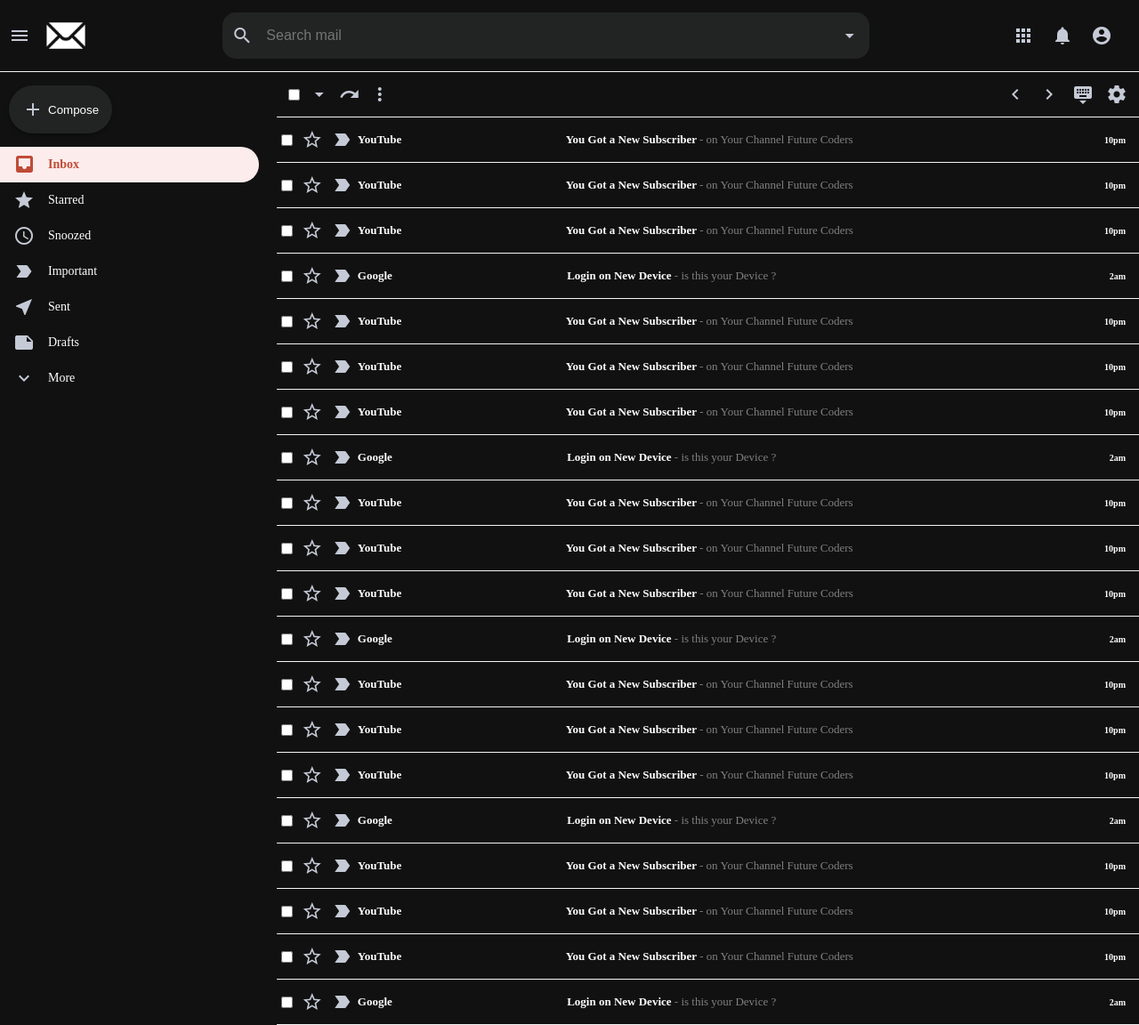
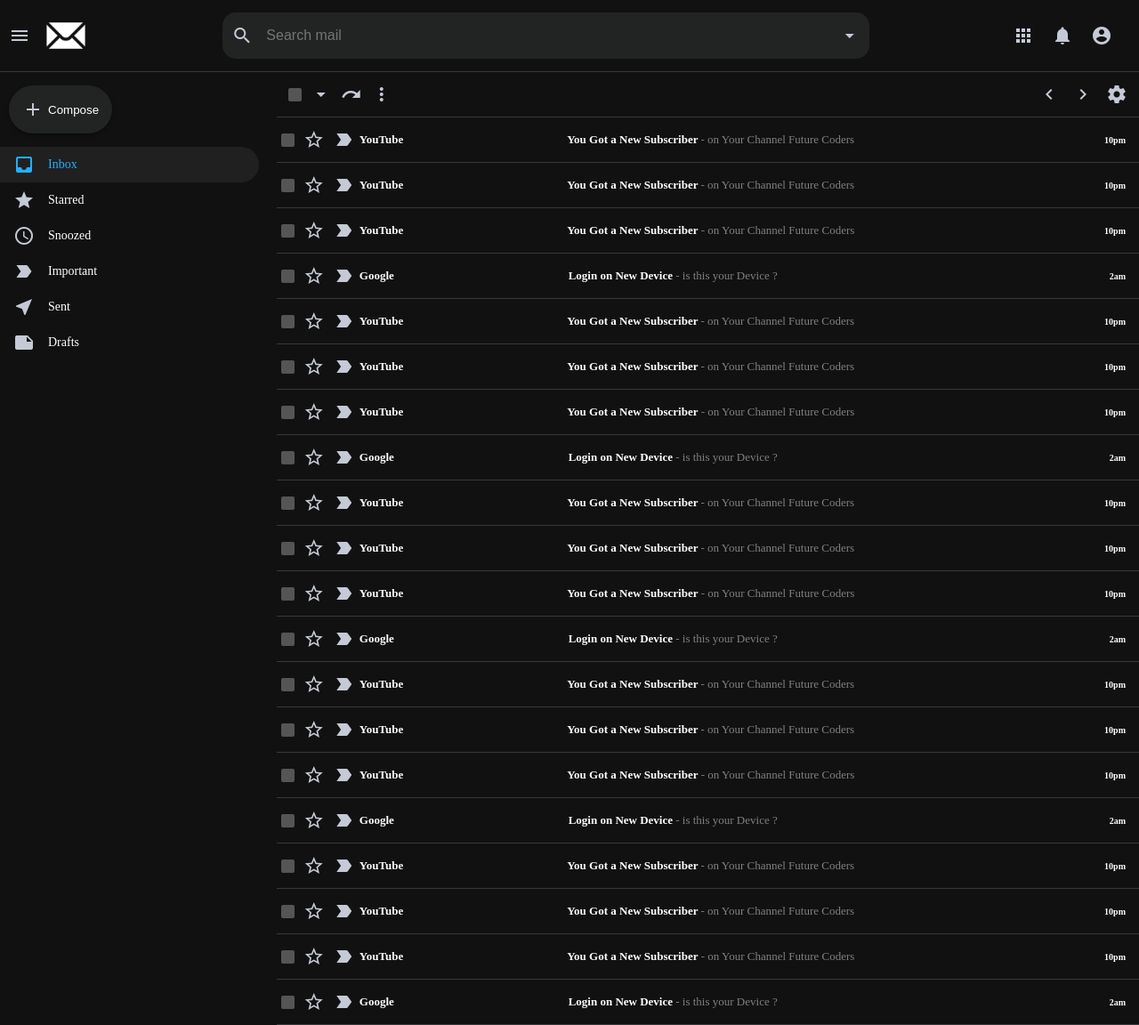
Before and after one commit to h471x/php_mail, a PHP site: page /index.html in a window 1280 px wide. Shown: the whole page at 89% size. Run offline with PHP 8.4, Linux system fonts and the light colour scheme.

Commit message:
Dark Mode Improved

```diff
--- a/assets/css/style.css
+++ b/assets/css/style.css
@@ -25,7 +25,7 @@
   display: flex;
   align-items: center;
   justify-content: space-between;
-  border-bottom: 1px solid whitesmoke;
+  border-bottom: 1px solid #373a3a;
   color: white;
   background-color: #111111;
 }
@@ -132,9 +132,9 @@
 .sidebarOption__active,
 .sidebarOption__active h3,
 .sidebarOption__active .material-icons {
-  background-color: #fcecec;
-  color: #c04b37;
-  font-weight: 800;
+  background-color: #202020;
+  color: #22afff;
+  /* font-weight: 800; */
 }
 
 .sidebar__footer {
@@ -165,12 +165,103 @@
   background-color: #111111;
 }
 
+::-webkit-scrollbar {
+  width: 10px; /* Set the width of the scrollbar */
+}
+
+/* Track */
+::-webkit-scrollbar-track {
+  background: #333; /* Set the color of the scrollbar track */
+}
+
+/* Handle */
+::-webkit-scrollbar-thumb {
+  background: #555; /* Set the color of the scrollbar handle */
+  border-radius: 5px; /* Set the rounded corners of the scrollbar handle */
+}
+
+/* Handle on hover */
+::-webkit-scrollbar-thumb:hover {
+  background: #777; /* Set the color of the scrollbar handle on hover */
+}
+
+
+/* Dark mode scrollbar */
+/* For webkit browsers (Chrome, Safari, etc.) */
+::-webkit-scrollbar {
+  width: 10px; /* Set the width of the scrollbar */
+}
+
+/* Track */
+::-webkit-scrollbar-track {
+  background: #333; /* Set the color of the scrollbar track */
+}
+
+/* Handle */
+::-webkit-scrollbar-thumb {
+  background: #555; /* Set the color of the scrollbar handle */
+  border-radius: 5px; /* Set the rounded corners of the scrollbar handle */
+}
+
+/* Handle on hover */
+::-webkit-scrollbar-thumb:hover {
+  background: #777; /* Set the color of the scrollbar handle on hover */
+}
+
+/* Dark mode checkboxes */
+input[type="checkbox"] {
+  appearance: none; /* Remove default appearance */
+  -webkit-appearance: none; /* Remove default appearance for WebKit-based browsers */
+  -moz-appearance: none; /* Remove default appearance for Firefox */
+  width: 15px; /* Set width of the checkbox */
+  height: 15px; /* Set height of the checkbox */
+  background-color: #555; /* Set background color of the checkbox */
+  border-radius: 2px; /* Set border radius for rounded corners */
+  /* border: 1px solid #555; Set border */
+  outline: none; /* Remove outline */
+  cursor: pointer; /* Add pointer cursor */
+  position: relative; /* Position for pseudo-element */
+}
+
+/* Checked icon */
+input[type="checkbox"]::before {
+  content: "\2713"; /* Unicode character for checkmark */
+  font-size: 16px; /* Adjust size of the checkmark */
+  color: #000; /* Color of the checkmark */
+  position: absolute; /* Position within the checkbox */
+  top: 50%; /* Center vertically */
+  left: 50%; /* Center horizontally */
+  transform: translate(-50%, -50%); /* Center the checkmark */
+  opacity: 0; /* Initially hidden */
+}
+
+/* Dark mode checkbox label */
+input[type="checkbox"] + label {
+  color: #fff; /* Set text color */
+  margin-left: 5px; /* Add some space between checkbox and label */
+}
+
+/* Dark mode checkbox when checked */
+input[type="checkbox"]:checked {
+  background-color: #22afff; /* Change background color when checked */
+}
+
+/* Dark mode checkbox when checked and hovered */
+input[type="checkbox"]:checked:hover {
+  background-color: #999; /* Change background color when checked and hovered */
+}
+
+/* Show checked icon when checkbox is checked */
+input[type="checkbox"]:checked::before {
+  opacity: 1; /* Show the checkmark */
+}
+
 .emailList__settings {
   position: sticky;
   top: 0;
   display: flex;
   justify-content: space-between;
-  border-bottom: 1px solid whitesmoke;
+  border-bottom: 1px solid #373a3a;
   background-color: #111111;
   z-index: 999;
   padding: 8px;
@@ -241,14 +332,13 @@
   display: flex;
   align-items: center;
   height: 50px;
-  border-bottom: 1px solid whitesmoke;
+  border-bottom: 1px solid #373a3a;
   cursor: pointer;
   z-index: 999;
 }
 
-.emailRow:hover {
-  border-top: 1px solid whitesmoke;
-  box-shadow: 0 4px 4px -2px rgba(0, 0, 0, 0.24);
+.emailRow:hover {background-color: #222424;  /* border-top: 1px solid whitesmoke; */
+  /* box-shadow: 0 4px 4px -2px rgba(0, 0, 0, 0.24); */
 }
 
 .emailRow__message {
--- a/index.html
+++ b/index.html
@@ -69,10 +69,10 @@
           <h3>Drafts</h3>
         </div>
 
-        <div class="sidebarOption">
+        <!-- <div class="sidebarOption">
           <span class="material-icons"> expand_more </span>
           <h3>More</h3>
-        </div>
+        </div> -->
 
         <!-- <div class="sidebar__footer"> -->
         <!--   <div class="sidebar__footerIcons"> -->
@@ -97,7 +97,7 @@
           <div class="emailList__settingsRight">
             <span class="material-icons"> chevron_left </span>
             <span class="material-icons"> chevron_right </span>
-            <span class="material-icons"> keyboard_hide </span>
+            <!-- <span class="material-icons"> keyboard_hide </span> -->
             <span class="material-icons"> settings </span>
           </div>
         </div>
```
